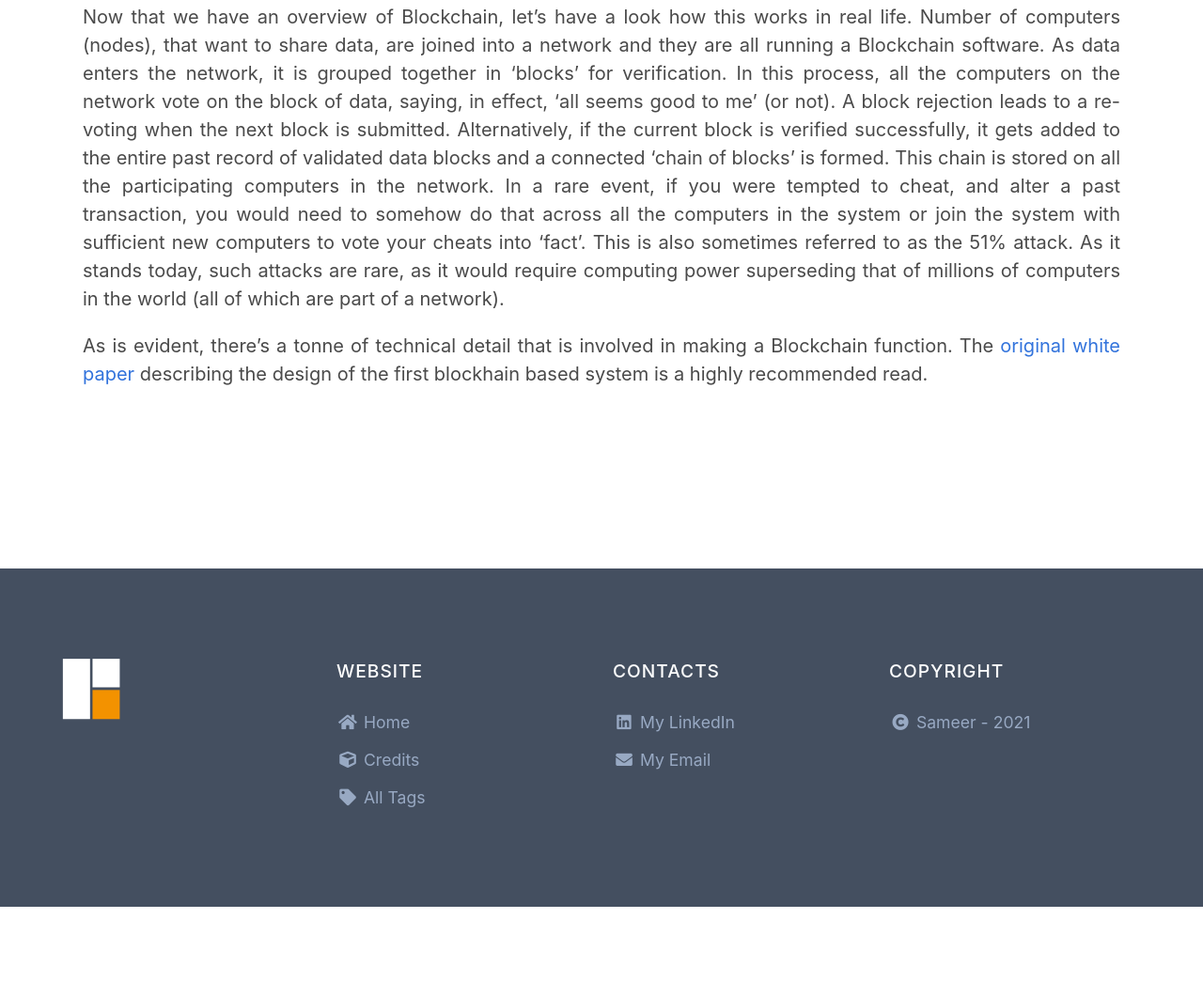
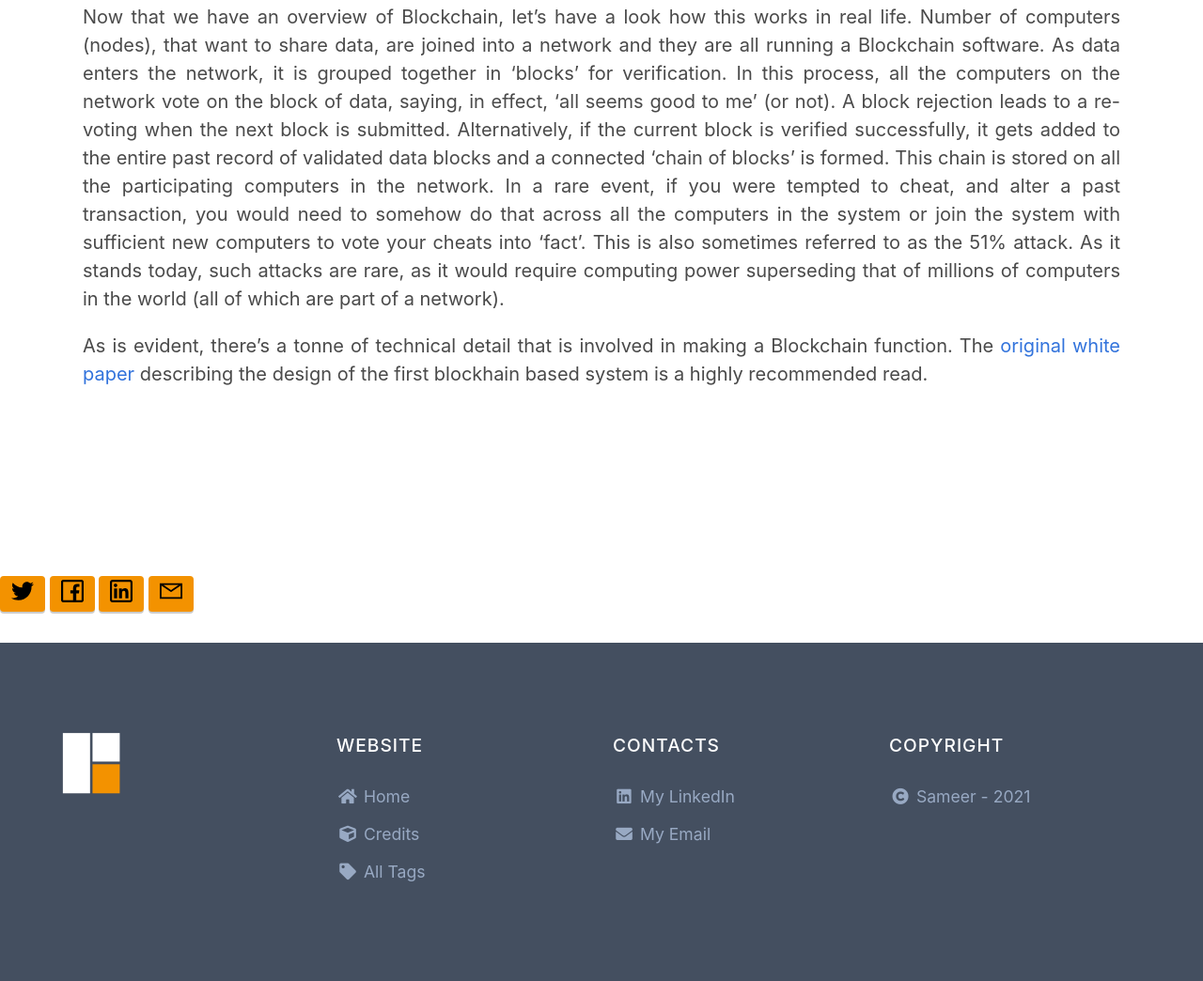
Before and after one commit to sameer9nov/blog.github.io, a plain HTML site: page blogs/blockchain-primer/index.html in a window 1280 px wide. Shown: the part 1455-2499 px from the top of the page at 94% size. Before the commit the page ends 2420 px from the top, so only its background shows below. Drawn offline with nearby package versions, Linux system fonts and the light colour scheme.

Commit message:
Social media share capability added

```diff
--- a/blogs/blockchain-primer/index.html
+++ b/blogs/blockchain-primer/index.html
@@ -195,7 +195,57 @@ recommended read.</p>
     </div>
   </div>
   </section>
-<footer class="footer footer-dark">
+
+
+
+
+
+  <section class="social-share">
+    <ul class="share-icons">
+
+
+      <li>
+        <a href="https://twitter.com/intent/tweet?hashtags=codingnconcepts&amp;url=https%3a%2f%2fexample.com%2fblogs%2fblockchain-primer%2f&amp;text=BlockChain%3b%20A%20Theoretical%20Primer..%21" target="_blank" rel="noopener" aria-label="Share on Twitter" class="share-btn twitter">
+          <svg class="widget-social__link-icon icon icon-twitter" width="24" height="24" viewBox="0 0 384 312"><path d="m384 36.9c-14.1 6.3-29.3 10.5-45.2 12.4 16.3-9.7 28.8-25.2 34.6-43.6-15.2 9-32.1 15.6-50 19.1-14.4-15.2-34.9-24.8-57.5-24.8-43.5 0-78.8 35.3-78.8 78.8 0 6.2.7 12.2 2 17.9-65.5-3.3-123.5-34.6-162.4-82.3-6.7 11.6-10.6 25.2-10.6 39.6 0 27.3 13.9 51.4 35 65.6-12.9-.4-25.1-4-35.7-9.9v1c0 38.2 27.2 70 63.2 77.2-6.6 1.8-13.6 2.8-20.8 2.8-5.1 0-10-.5-14.8-1.4 10 31.3 39.1 54.1 73.6 54.7-27 21.1-60.9 33.7-97.8 33.7-6.4 0-12.6-.4-18.8-1.1 34.9 22.4 76.3 35.4 120.8 35.4 144.9 0 224.1-120 224.1-224.1 0-3.4-.1-6.8-.2-10.2 15.4-11.1 28.7-25 39.3-40.8z"/></svg>
+          <p>Twitter</p>
+          </a>
+      </li>
+
+
+
+
+      <li>
+        <a href="https://www.facebook.com/sharer.php?u=https%3a%2f%2fexample.com%2fblogs%2fblockchain-primer%2f" target="_blank" rel="noopener" aria-label="Share on Facebook" class="share-btn facebook">
+          <svg class="widget-social__link-icon icon icon-facebook" width="24" height="24" viewBox="0 0 352 352"><path d="m0 32v288c0 17.5 14.5 32 32 32h288c17.5 0 32-14.5 32-32v-288c0-17.5-14.5-32-32-32h-288c-17.5 0-32 14.5-32 32zm320 0v288h-83v-108h41.5l6-48h-47.5v-31c0-14 3.5-23.5 23.5-23.5h26v-43.5c-4.4-.6-19.8-1.5-37.5-1.5-36.9 0-62 22.2-62 63.5v36h-42v48h42v108h-155v-288z"/></svg>
+          <p>Facebook</p>
+          </a>
+      </li>
+
+
+
+
+      <li>
+        <a href="https://www.linkedin.com/shareArticle?mini=true&amp;url=https%3a%2f%2fexample.com%2fblogs%2fblockchain-primer%2f&amp;source=https%3a%2f%2fexample.com%2fblogs%2fblockchain-primer%2f&amp;title=BlockChain%3b%20A%20Theoretical%20Primer..%21&amp;summary=BlockChain%3b%20A%20Theoretical%20Primer..%21" target="_blank" rel="noopener" aria-label="Share on LinkedIn" class="share-btn linkedin">
+          <svg class="widget-social__link-icon icon icon-linkedin" width="24" height="24" viewBox="0 0 352 352"><path d="M0,40v272c0,21.9,18.1,40,40,40h272c21.9,0,40-18.1,40-40V40c0-21.9-18.1-40-40-40H40C18.1,0,0,18.1,0,40z M312,32 c4.6,0,8,3.4,8,8v272c0,4.6-3.4,8-8,8H40c-4.6,0-8-3.4-8-8V40c0-4.6,3.4-8,8-8H312z M59.5,87c0,15.2,12.3,27.5,27.5,27.5 c15.2,0,27.5-12.3,27.5-27.5c0-15.2-12.3-27.5-27.5-27.5C71.8,59.5,59.5,71.8,59.5,87z M187,157h-1v-21h-45v152h47v-75 c0-19.8,3.9-39,28.5-39c24.2,0,24.5,22.4,24.5,40v74h47v-83.5c0-40.9-8.7-72-56.5-72C208.5,132.5,193.3,145.1,187,157z M64,288h47.5 V136H64V288z"/></svg>
+            <p>LinkedIn</p>
+          </a>
+      </li>
+
+
+
+
+
+
+
+      <li>
+        <a href="mailto:?subject=TechPrimer%20Blogs - BlockChain%3b%20A%20Theoretical%20Primer..%21.&amp;body=BlockChain%3b%20A%20Theoretical%20Primer..%21%2c%20by%20TechPrimer%20Blogs%0a%3cnil%3e%0a%0ahttps%3a%2f%2fexample.com%2fblogs%2fblockchain-primer%2f%0a" target="_blank" class="share-btn email">
+          <svg class="widget-social__link-icon icon icon-mail" width="24" height="24" viewBox="0 0 416 288"><path d="m0 16v256 16h16 384 16v-16-256-16h-16-384-16zm347 16-139 92.5-139-92.5zm-148 125.5 9 5.5 9-5.5 167-111.5v210h-352v-210z"/></svg>
+          <p>Email</p>
+        </a>
+      </li>
+    </ul>
+  </section>
+  <footer class="footer footer-dark">
   <div class="container">
     <div class="columns">
       <div class="column">
--- a/css/refresh.css
+++ b/css/refresh.css
@@ -158,3 +158,112 @@ div.scroll::-webkit-scrollbar { width: 0px; }
 /* .hide{
     display: none;
 } */
+
+/* Style for social icons added 05/22/21*/
+
+.social-share {
+	position: relative;
+	top: -0.5em;
+}
+
+.social-share ul {
+	margin: 0;
+}
+
+.social-share ul li p {
+	display: none;
+}
+
+.social-share .share-icons li {
+	padding: 0 !important; /* padding between the icons */
+	padding-bottom: 25px !important; /*padding between icons and footer*/
+}
+
+.social-share .share-btn {
+	padding: 0.25em;
+	width: 3em;
+}
+
+.social-share-nav .share-btn h3{
+	color: #ffffff;
+}
+
+ul.share-icons {
+	cursor: default;
+	list-style: none;
+	padding-left: 1;
+	margin-top: 1em;
+}
+
+ul.share-icons li {
+	display: inline-block;
+	padding: 0 1em 0 0;
+}
+
+ul.share-icons li:last-child {
+	padding-right: 0;
+}
+
+ul.share-icons li > * {
+	text-decoration: none;
+	border: 0;
+}
+
+ul.share-icons li > *:before {
+	-moz-osx-font-smoothing: grayscale;
+	-webkit-font-smoothing: antialiased;
+	font-family: FontAwesome;
+	font-style: normal;
+	font-weight: normal;
+	text-transform: none !important;
+}
+
+ul.share-icons li > * .label {
+	display: none;
+}
+
+.share-btn {
+	display: inline-block;
+	color: #ffffff;
+	border: none;
+	border-radius: 4px;
+	box-shadow: 0 2px 0 0 rgba(0,0,0,0.2);
+	outline: none;
+	text-align: center;
+	text-decoration: none;
+}
+
+.share-btn:hover {
+	color: #ffffff !important;
+}
+
+.share-btn:active {
+	position: relative;
+	top: 2px;
+	box-shadow: none;
+	color: #e2e2e2;
+	outline: none;
+}
+.share-btn .widget-social__link-icon {
+	margin: 0;
+}
+
+.share-btn.twitter     { background: #F39200; }
+.share-btn.google-plus { background: #dd4b39; }
+.share-btn.facebook    { background: #F39200; }
+.share-btn.linkedin    { background: #F39200; }
+.share-btn.stumbleupon { background: #EB4823; }
+.share-btn.pinterest   { background: #BD081C; }
+.share-btn.reddit      { background: #ff5700; }
+.share-btn.email       { background: #F39200; }
+.share-btn.whatsapp    { background: #25d366; }
+
+
+.share-btn.twitter:hover     { background: #4c9ad6; }
+.share-btn.google-plus:hover { background: #c64333; }
+.share-btn.facebook:hover    { background: #3b5998; }
+.share-btn.linkedin:hover    { background: #0e76a8; }
+.share-btn.stumbleupon:hover { background: #d3401f; }
+.share-btn.pinterest:hover   { background: #AD0000; }
+.share-btn.reddit:hover      { background: #e54e00; }
+.share-btn.email:hover       { background: #fbbc05; }
```
